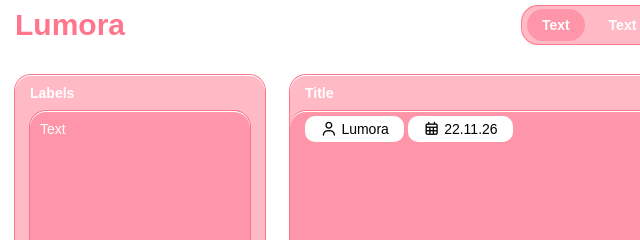
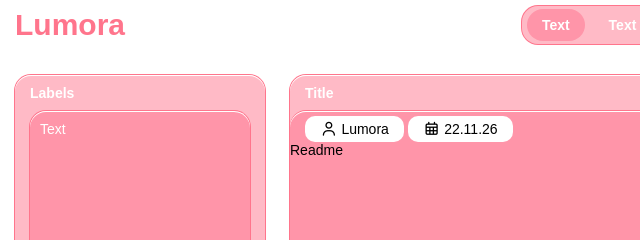
Before and after one commit to Jordancomm/Dribbble-lumora, a plain HTML site: page index.html in a window 1280 px wide. Shown: the top 240 px of the page, 15-655 px from the left. Drawn offline with Linux system fonts and the light colour scheme.

Commit message:
Update index.html

```diff
--- a/index.html
+++ b/index.html
@@ -292,6 +292,14 @@ article {
             <div class='section-autor'><i class="fa-regular fa-user"></i> Lumora</div>
             <div class='section-date'><i class="fa-regular fa-calendar-days"></i> 22.11.26</div>
           </div>
+          <div class='section-footer'>
+            <div class='section-line-l'></div>
+            <div class='section-line-r'>
+              <div class='section-readme'>
+                <span>Readme</span>
+              </div>
+            </div>
+          </div>
         </div>
       </section>
     </article>
```
